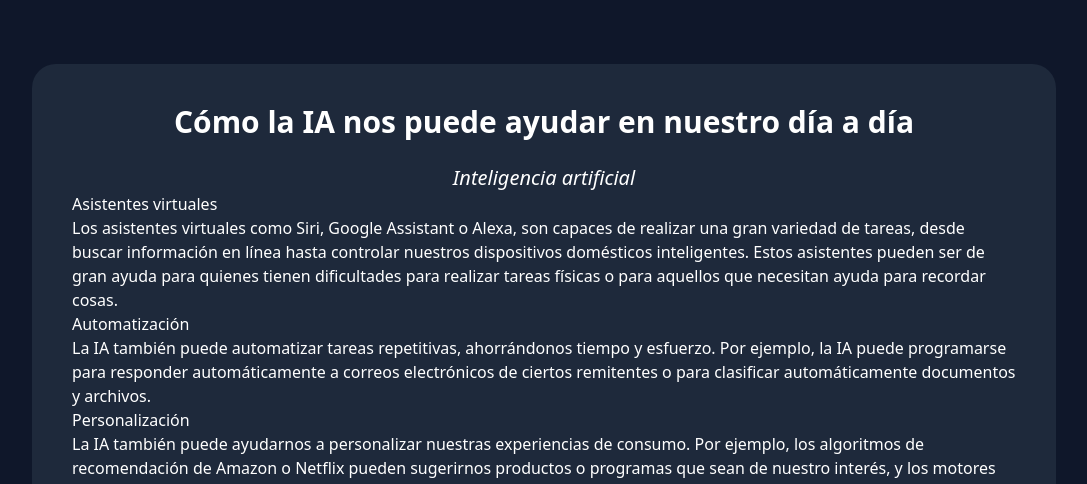
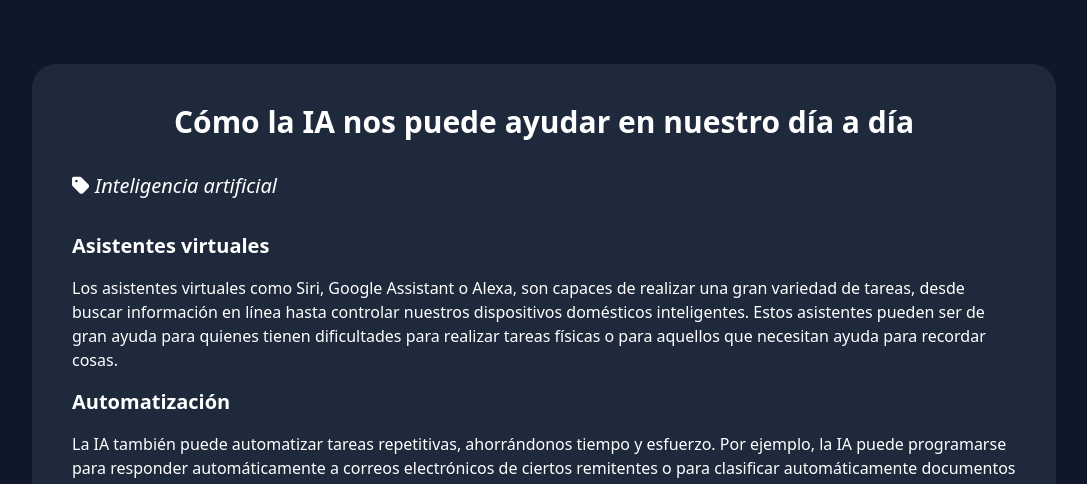
Before and after one commit to JoEduardoReyes/blog-post-php, a PHP site: page / in a window 1280 px wide. Shown: the top 484 px of the page, without its empty margins (96-1183 px from the left). Run offline with PHP 8.4, Linux system fonts and the light colour scheme; some libraries are stand-ins or nearby versions; grey boxes are pictures that could not be loaded.

Commit message:
terminamos los estilos del blog content principal

```diff
--- a/index.php
+++ b/index.php
@@ -32,13 +32,15 @@ $blog_post = new post(
   <meta name="viewport" content="width=device-width, initial-scale=1.0">
   <title>Blog Post Challenge</title>
   <link rel="stylesheet" href="style.css">
+  <script src="https://kit.fontawesome.com/a11ab70f88.js" crossorigin="anonymous"></script>
 </head>
 
 <body class="bg-slate-900 text-white min-w-phone min-h-phone w-screen max-w-fit px-10% py-5%">
   <div id="body-container" class="bg-slate-800 w-full h-full p-10 rounded-3xl">
     <header>
       <h1 class="text-center text-3xl font-bold mb-6"><?= $blog_post->getTitle(); ?></h1>
-      <div id="category" class="text-center text-xl font-medium italic"><?= $blog_post->getCategory() ?></div>
+      <div id="category" class="text-start text-xl font-medium italic my-8"><i class="fa-solid fa-tag"></i>
+        <?= $blog_post->getCategory() ?></div>
     </header>
     <main>
       <section class="contentContainer">
--- a/style.css
+++ b/style.css
@@ -22,7 +22,7 @@
 
 ::before,
 ::after {
-	--tw-content: "";
+  --tw-content: '';
 }
 
 /*
@@ -43,9 +43,7 @@ html {
   -o-tab-size: 4;
      tab-size: 4;
   /* 3 */
-	font-family: ui-sans-serif, system-ui, -apple-system, BlinkMacSystemFont,
-		"Segoe UI", Roboto, "Helvetica Neue", Arial, "Noto Sans", sans-serif,
-		"Apple Color Emoji", "Segoe UI Emoji", "Segoe UI Symbol", "Noto Color Emoji";
+  font-family: ui-sans-serif, system-ui, -apple-system, BlinkMacSystemFont, "Segoe UI", Roboto, "Helvetica Neue", Arial, "Noto Sans", sans-serif, "Apple Color Emoji", "Segoe UI Emoji", "Segoe UI Symbol", "Noto Color Emoji";
   /* 4 */
   font-feature-settings: normal;
   /* 5 */
@@ -128,8 +126,7 @@ code,
 kbd,
 samp,
 pre {
-	font-family: ui-monospace, SFMono-Regular, Menlo, Monaco, Consolas,
-		"Liberation Mono", "Courier New", monospace;
+  font-family: ui-monospace, SFMono-Regular, Menlo, Monaco, Consolas, "Liberation Mono", "Courier New", monospace;
   /* 1 */
   font-size: 1em;
   /* 2 */
@@ -220,9 +217,9 @@ select {
 */
 
 button,
-[type="button"],
-[type="reset"],
-[type="submit"] {
+[type='button'],
+[type='reset'],
+[type='submit'] {
   -webkit-appearance: button;
   /* 1 */
   background-color: transparent;
@@ -269,7 +266,7 @@ Correct the cursor style of increment and decrement buttons in Safari.
 2. Correct the outline style in Safari.
 */
 
-[type="search"] {
+[type='search'] {
   -webkit-appearance: textfield;
   /* 1 */
   outline-offset: -2px;
@@ -354,8 +351,7 @@ textarea {
 2. Set the default placeholder color to the user's configured gray 400 color.
 */
 
-input::-moz-placeholder,
-textarea::-moz-placeholder {
+input::-moz-placeholder, textarea::-moz-placeholder {
   opacity: 1;
   /* 1 */
   color: #9ca3af;
@@ -423,9 +419,7 @@ video {
   display: none;
 }
 
-*,
-::before,
-::after {
+*, ::before, ::after {
   --tw-border-spacing-x: 0;
   --tw-border-spacing-y: 0;
   --tw-translate-x: 0;
@@ -435,16 +429,16 @@ video {
   --tw-skew-y: 0;
   --tw-scale-x: 1;
   --tw-scale-y: 1;
-	--tw-pan-x: ;
-	--tw-pan-y: ;
-	--tw-pinch-zoom: ;
+  --tw-pan-x:  ;
+  --tw-pan-y:  ;
+  --tw-pinch-zoom:  ;
   --tw-scroll-snap-strictness: proximity;
-	--tw-ordinal: ;
-	--tw-slashed-zero: ;
-	--tw-numeric-figure: ;
-	--tw-numeric-spacing: ;
-	--tw-numeric-fraction: ;
-	--tw-ring-inset: ;
+  --tw-ordinal:  ;
+  --tw-slashed-zero:  ;
+  --tw-numeric-figure:  ;
+  --tw-numeric-spacing:  ;
+  --tw-numeric-fraction:  ;
+  --tw-ring-inset:  ;
   --tw-ring-offset-width: 0px;
   --tw-ring-offset-color: #fff;
   --tw-ring-color: rgb(59 130 246 / 0.5);
@@ -452,24 +446,24 @@ video {
   --tw-ring-shadow: 0 0 #0000;
   --tw-shadow: 0 0 #0000;
   --tw-shadow-colored: 0 0 #0000;
-	--tw-blur: ;
-	--tw-brightness: ;
-	--tw-contrast: ;
-	--tw-grayscale: ;
-	--tw-hue-rotate: ;
-	--tw-invert: ;
-	--tw-saturate: ;
-	--tw-sepia: ;
-	--tw-drop-shadow: ;
-	--tw-backdrop-blur: ;
-	--tw-backdrop-brightness: ;
-	--tw-backdrop-contrast: ;
-	--tw-backdrop-grayscale: ;
-	--tw-backdrop-hue-rotate: ;
-	--tw-backdrop-invert: ;
-	--tw-backdrop-opacity: ;
-	--tw-backdrop-saturate: ;
-	--tw-backdrop-sepia: ;
+  --tw-blur:  ;
+  --tw-brightness:  ;
+  --tw-contrast:  ;
+  --tw-grayscale:  ;
+  --tw-hue-rotate:  ;
+  --tw-invert:  ;
+  --tw-saturate:  ;
+  --tw-sepia:  ;
+  --tw-drop-shadow:  ;
+  --tw-backdrop-blur:  ;
+  --tw-backdrop-brightness:  ;
+  --tw-backdrop-contrast:  ;
+  --tw-backdrop-grayscale:  ;
+  --tw-backdrop-hue-rotate:  ;
+  --tw-backdrop-invert:  ;
+  --tw-backdrop-opacity:  ;
+  --tw-backdrop-saturate:  ;
+  --tw-backdrop-sepia:  ;
 }
 
 ::backdrop {
@@ -482,16 +476,16 @@ video {
   --tw-skew-y: 0;
   --tw-scale-x: 1;
   --tw-scale-y: 1;
-	--tw-pan-x: ;
-	--tw-pan-y: ;
-	--tw-pinch-zoom: ;
+  --tw-pan-x:  ;
+  --tw-pan-y:  ;
+  --tw-pinch-zoom:  ;
   --tw-scroll-snap-strictness: proximity;
-	--tw-ordinal: ;
-	--tw-slashed-zero: ;
-	--tw-numeric-figure: ;
-	--tw-numeric-spacing: ;
-	--tw-numeric-fraction: ;
-	--tw-ring-inset: ;
+  --tw-ordinal:  ;
+  --tw-slashed-zero:  ;
+  --tw-numeric-figure:  ;
+  --tw-numeric-spacing:  ;
+  --tw-numeric-fraction:  ;
+  --tw-ring-inset:  ;
   --tw-ring-offset-width: 0px;
   --tw-ring-offset-color: #fff;
   --tw-ring-color: rgb(59 130 246 / 0.5);
@@ -499,42 +493,28 @@ video {
   --tw-ring-shadow: 0 0 #0000;
   --tw-shadow: 0 0 #0000;
   --tw-shadow-colored: 0 0 #0000;
-	--tw-blur: ;
-	--tw-brightness: ;
-	--tw-contrast: ;
-	--tw-grayscale: ;
-	--tw-hue-rotate: ;
-	--tw-invert: ;
-	--tw-saturate: ;
-	--tw-sepia: ;
-	--tw-drop-shadow: ;
-	--tw-backdrop-blur: ;
-	--tw-backdrop-brightness: ;
-	--tw-backdrop-contrast: ;
-	--tw-backdrop-grayscale: ;
-	--tw-backdrop-hue-rotate: ;
-	--tw-backdrop-invert: ;
-	--tw-backdrop-opacity: ;
-	--tw-backdrop-saturate: ;
-	--tw-backdrop-sepia: ;
-}
-
-.mx-3 {
-	margin-left: 0.75rem;
-	margin-right: 0.75rem;
-}
-
-.mx-10 {
-	margin-left: 2.5rem;
-	margin-right: 2.5rem;
+  --tw-blur:  ;
+  --tw-brightness:  ;
+  --tw-contrast:  ;
+  --tw-grayscale:  ;
+  --tw-hue-rotate:  ;
+  --tw-invert:  ;
+  --tw-saturate:  ;
+  --tw-sepia:  ;
+  --tw-drop-shadow:  ;
+  --tw-backdrop-blur:  ;
+  --tw-backdrop-brightness:  ;
+  --tw-backdrop-contrast:  ;
+  --tw-backdrop-grayscale:  ;
+  --tw-backdrop-hue-rotate:  ;
+  --tw-backdrop-invert:  ;
+  --tw-backdrop-opacity:  ;
+  --tw-backdrop-saturate:  ;
+  --tw-backdrop-sepia:  ;
 }
 
 .my-8 {
   margin-top: 2rem;
-	margin-bottom: 2rem;
-}
-
-.mb-8 {
   margin-bottom: 2rem;
 }
 
@@ -550,12 +530,12 @@ video {
   min-height: 230px;
 }
 
+.w-full {
+  width: 100%;
+}
+
 .w-screen {
   width: 100vw;
-}
-
-.w-full {
-	width: 100%;
 }
 
 .min-w-phone {
@@ -585,24 +565,6 @@ video {
   padding: 2.5rem;
 }
 
-.p-10\% {
-	padding: 10%;
-}
-
-.p-3 {
-	padding: 0.75rem;
-}
-
-.py-10 {
-	padding-top: 2.5rem;
-	padding-bottom: 2.5rem;
-}
-
-.py-10\% {
-	padding-top: 10%;
-	padding-bottom: 10%;
-}
-
 .px-10 {
   padding-left: 2.5rem;
   padding-right: 2.5rem;
@@ -627,14 +589,8 @@ video {
   text-align: center;
 }
 
-.text-2xl {
-	font-size: 1.5rem;
-	line-height: 2rem;
-}
-
-.text-4xl {
-	font-size: 2.25rem;
-	line-height: 2.5rem;
+.text-start {
+  text-align: start;
 }
 
 .text-3xl {
@@ -663,3 +619,16 @@ video {
   --tw-text-opacity: 1;
   color: rgb(255 255 255 / var(--tw-text-opacity));
 }
+
+h2 {
+  margin-top: 1rem;
+  margin-bottom: 1rem;
+  font-size: 1.25rem;
+  line-height: 1.75rem;
+  font-weight: 700;
+}
+
+p {
+  margin-top: 0.5rem;
+  margin-bottom: 0.5rem;
+}
```
Also changed, not shown: style/styles.css (+8 -0 lines). Lines whose indentation alone changed are shown as unchanged.
